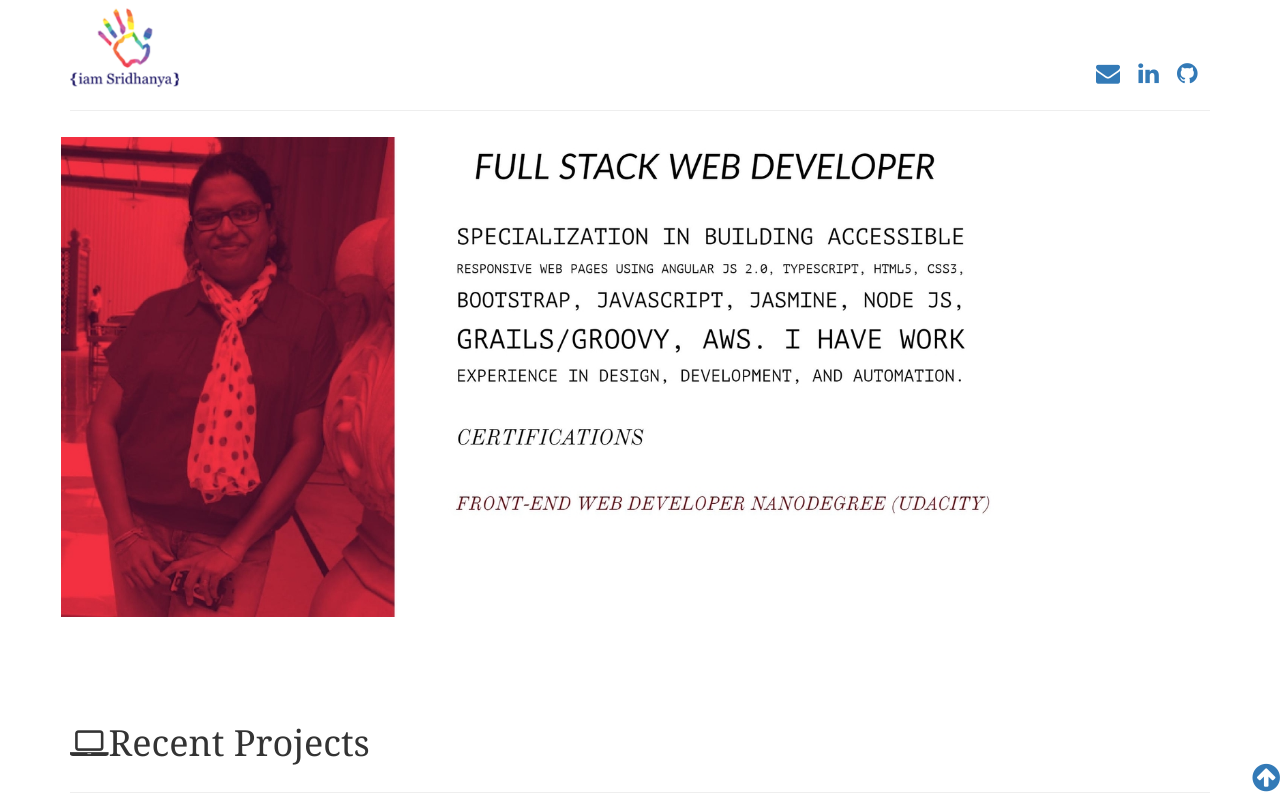
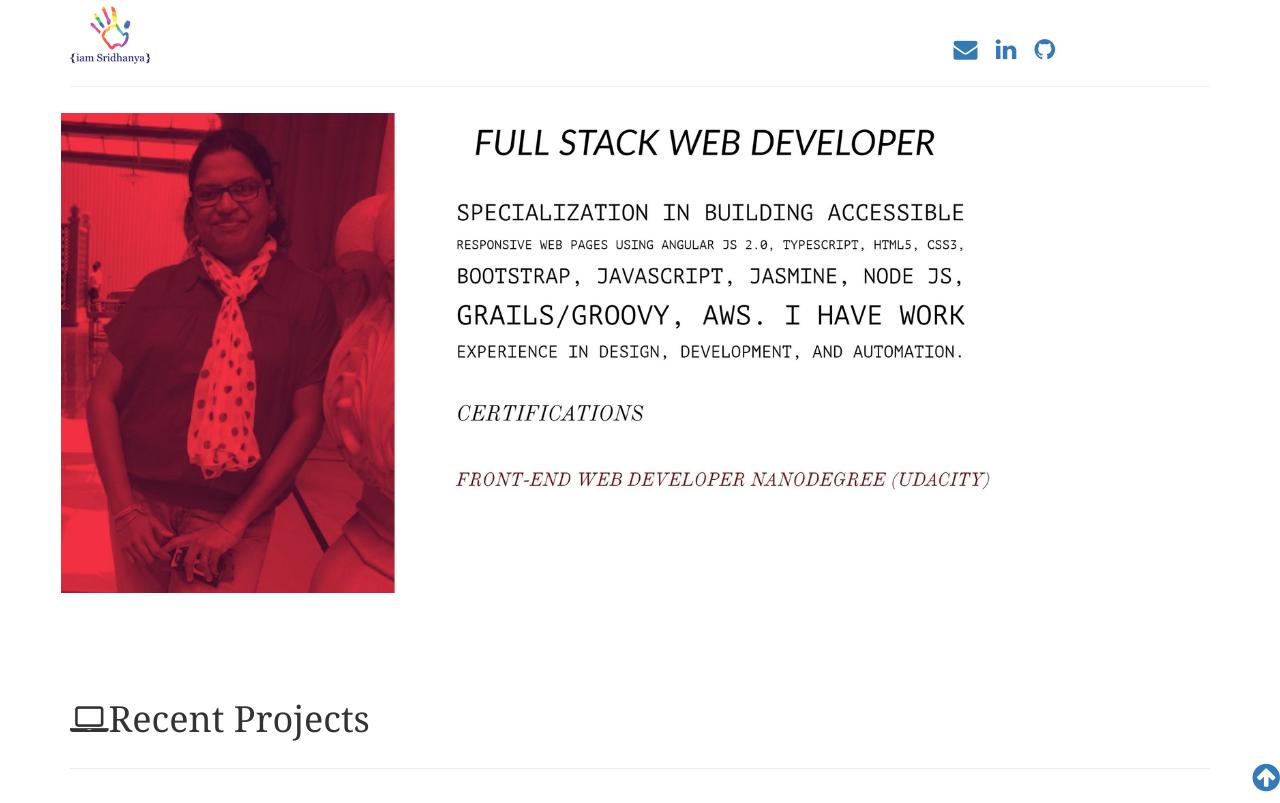
Before and after one commit to SridhanyaG/herosamplefromangulardoc, a website: page index.html in a window 1280 px wide. Shown: the top 803 px of the page. Drawn offline with nearby package versions, Linux system fonts and the light colour scheme.

Commit message:
Review comments

```diff
--- a/index.html
+++ b/index.html
@@ -16,13 +16,13 @@
         <script src="js/main.js"></script>
     </head>
     <body class="container">
-        <header id="myself">
-            <img id="userLogo" src="images/nameicon1.png" class="img-responsive" alt="i am sridhanya logo" data-toggle="tooltip" title="Sridhanya Ganapathi">
-            <div id="socialicons">
-                <a href="mailto:sridhanya77@gmail.com" data-toggle="tooltip" title="sridhanya77@gmail.com"  target="_blank"><i class="fa fa-envelope"></i></a>
-                <a href="https://www.linkedin.com/in/sridhanya-ganapathi-aa196022/" data-toggle="tooltip" title="sridhanya-ganapathi-aa196022" target="_blank"><i class="fa fa-linkedin"></i></a>
-                <a href="https://github.com/SridhanyaG" data-toggle="tooltip" title="SridhanyaG" target="_blank"><i class="fa fa-github"></i></a>
-            </div>
+        <header id="myself" class="row">
+                <img id="userLogo" src="images/nameicon1.png" class="img-responsive col-md-9" alt="i am sridhanya logo" data-toggle="tooltip" title="Sridhanya Ganapathi">
+                <div id="socialicons" class="col-md-3 pull-right">
+                    <a href="mailto:sridhanya77@gmail.com" data-toggle="tooltip" title="sridhanya77@gmail.com"  target="_blank"><i class="fa fa-envelope"></i></a>
+                    <a href="https://www.linkedin.com/in/sridhanya-ganapathi-aa196022/" data-toggle="tooltip" title="sridhanya-ganapathi-aa196022" target="_blank"><i class="fa fa-linkedin"></i></a>
+                    <a href="https://github.com/SridhanyaG" data-toggle="tooltip" title="SridhanyaG" target="_blank"><i class="fa fa-github"></i></a>
+                </div>
         </header>
         <div class="row">
             <div class="col-md-12">
```
